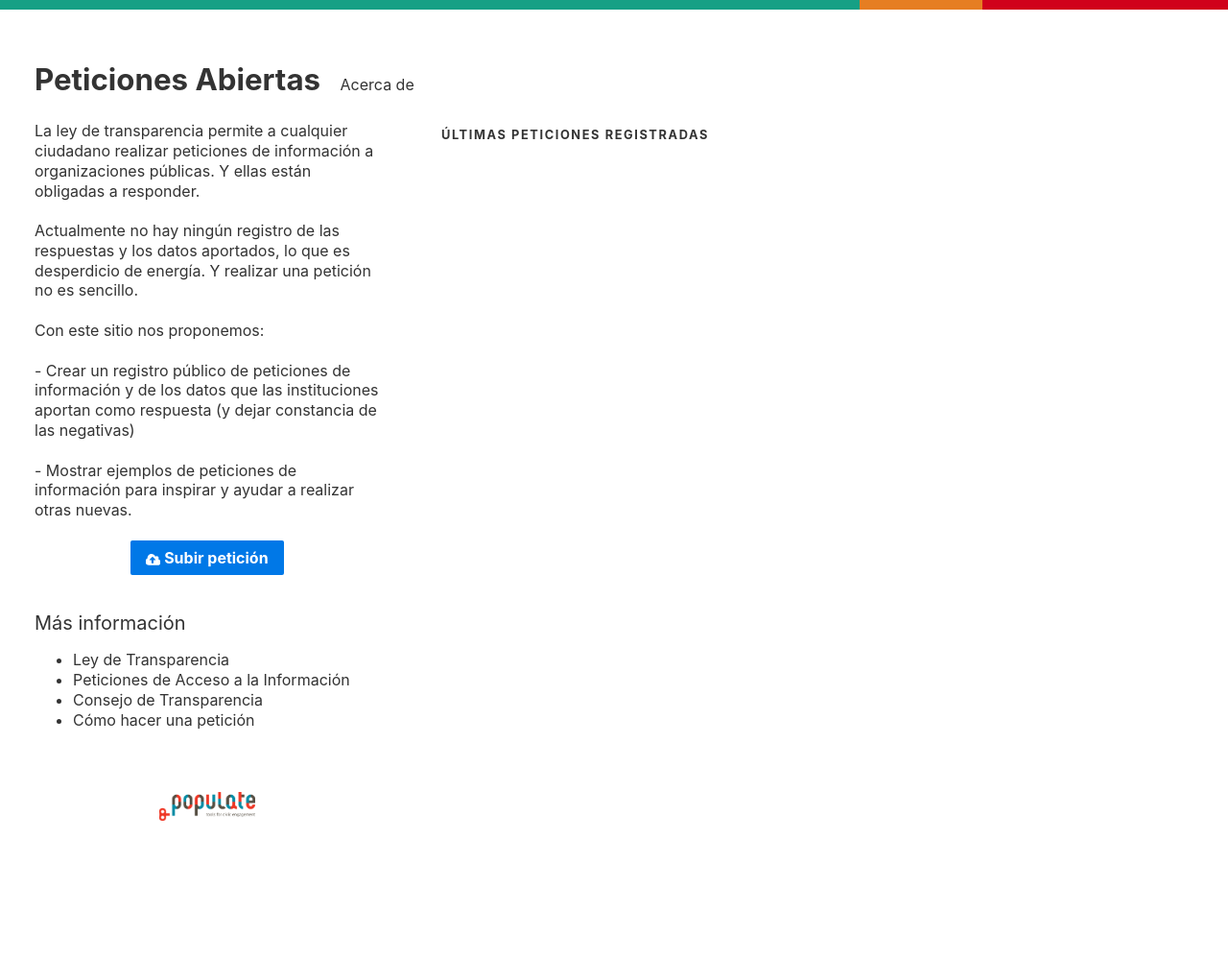
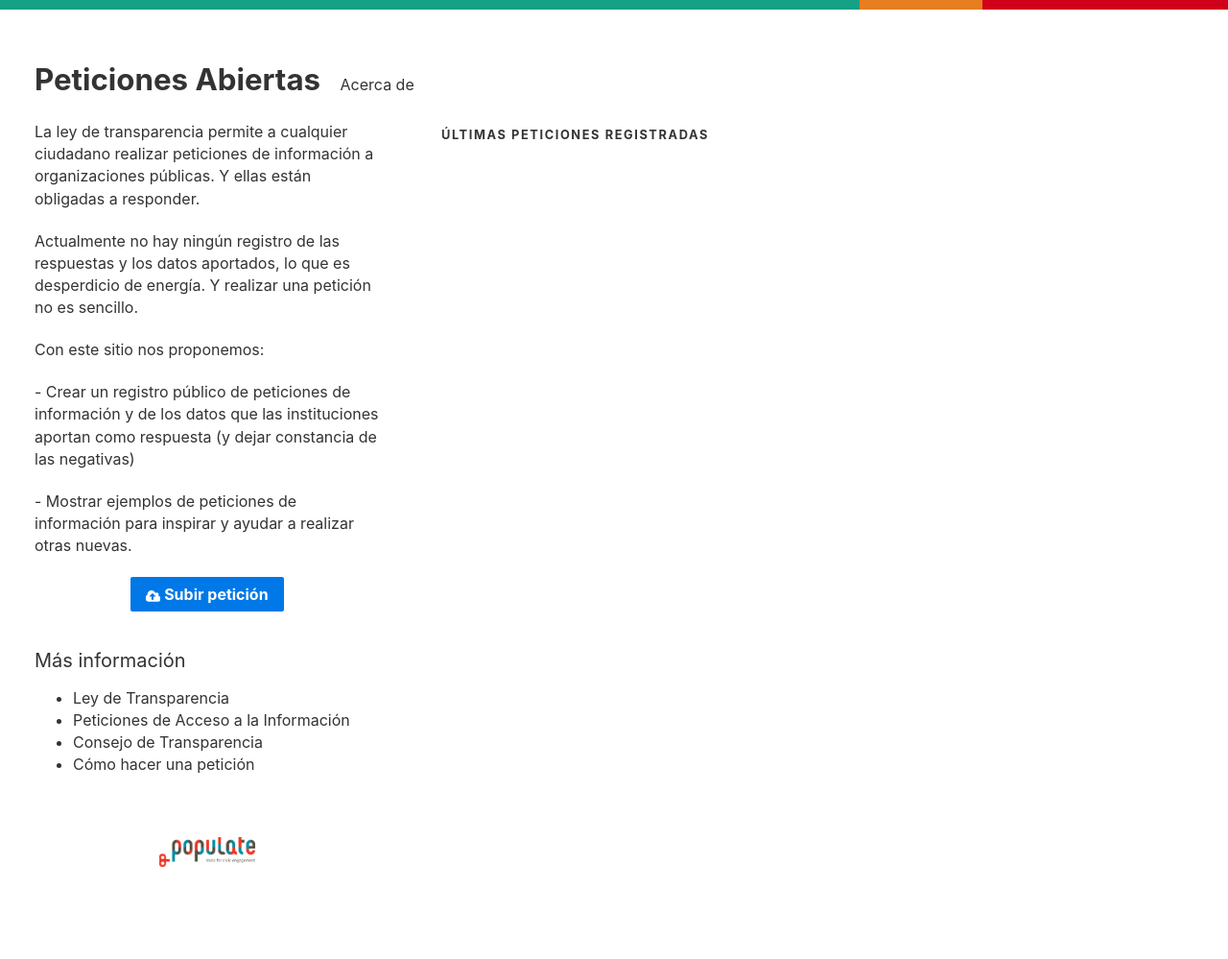
Before and after one commit to PopulateTools/peticiones-abiertas, a Jekyll site: the page built from index.html, in a window 1280 px wide. Shown: the whole page at 96% size. Built offline with Jekyll 4.4.1, drawn with Linux system fonts in a browser that asks for light colours; before the commit the page ends 951 px from its top, so only the background shows below that.

Commit message:
Improve line height

```diff
--- a/css/main.scss
+++ b/css/main.scss
@@ -26,7 +26,7 @@ html {
 body {
     font-family: $sans;
     color: #333;
-    line-height: 1.3;
+    line-height: 1.45;
 }
 .pure-g [class*="pure-u"] {
     font-family: $sans;
```
